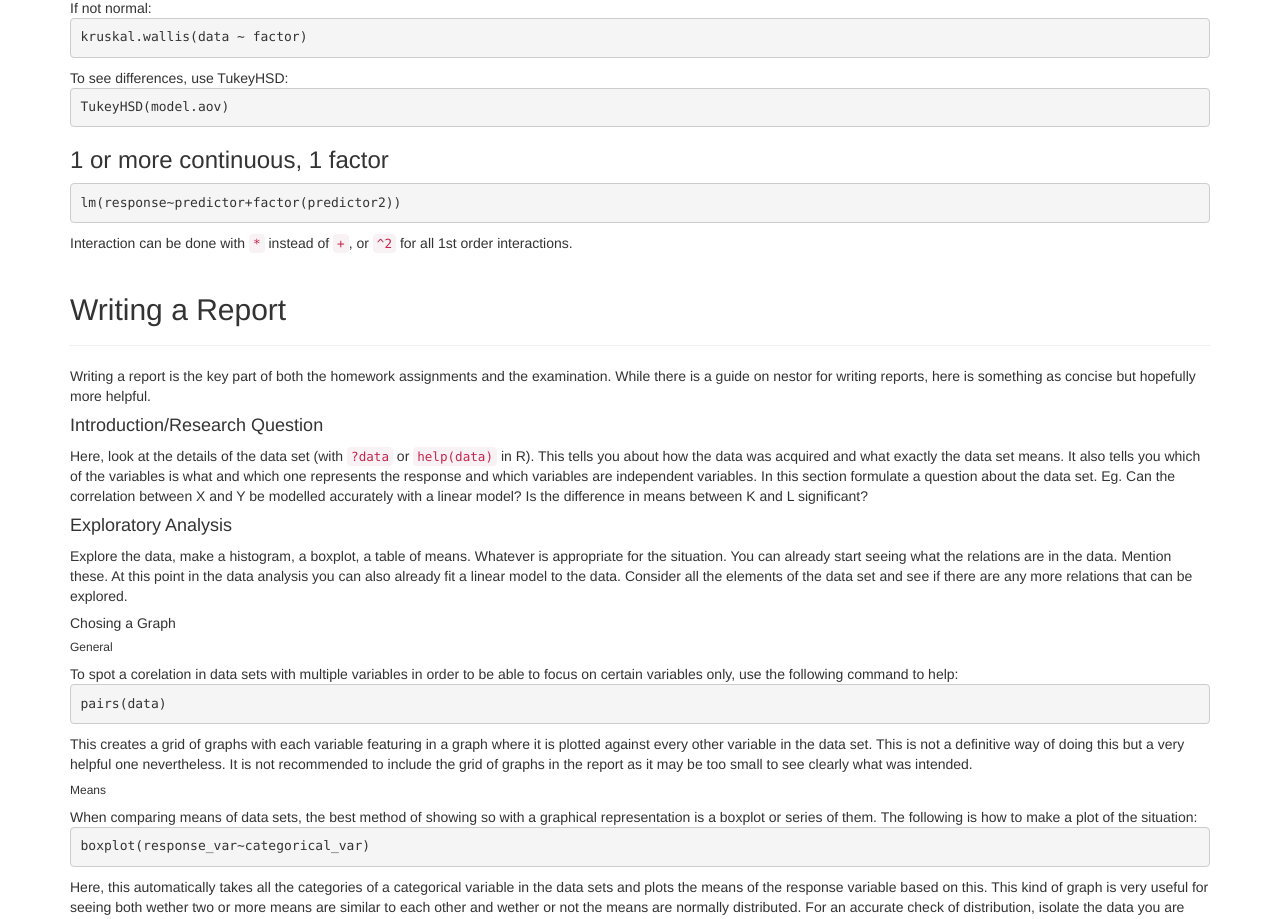
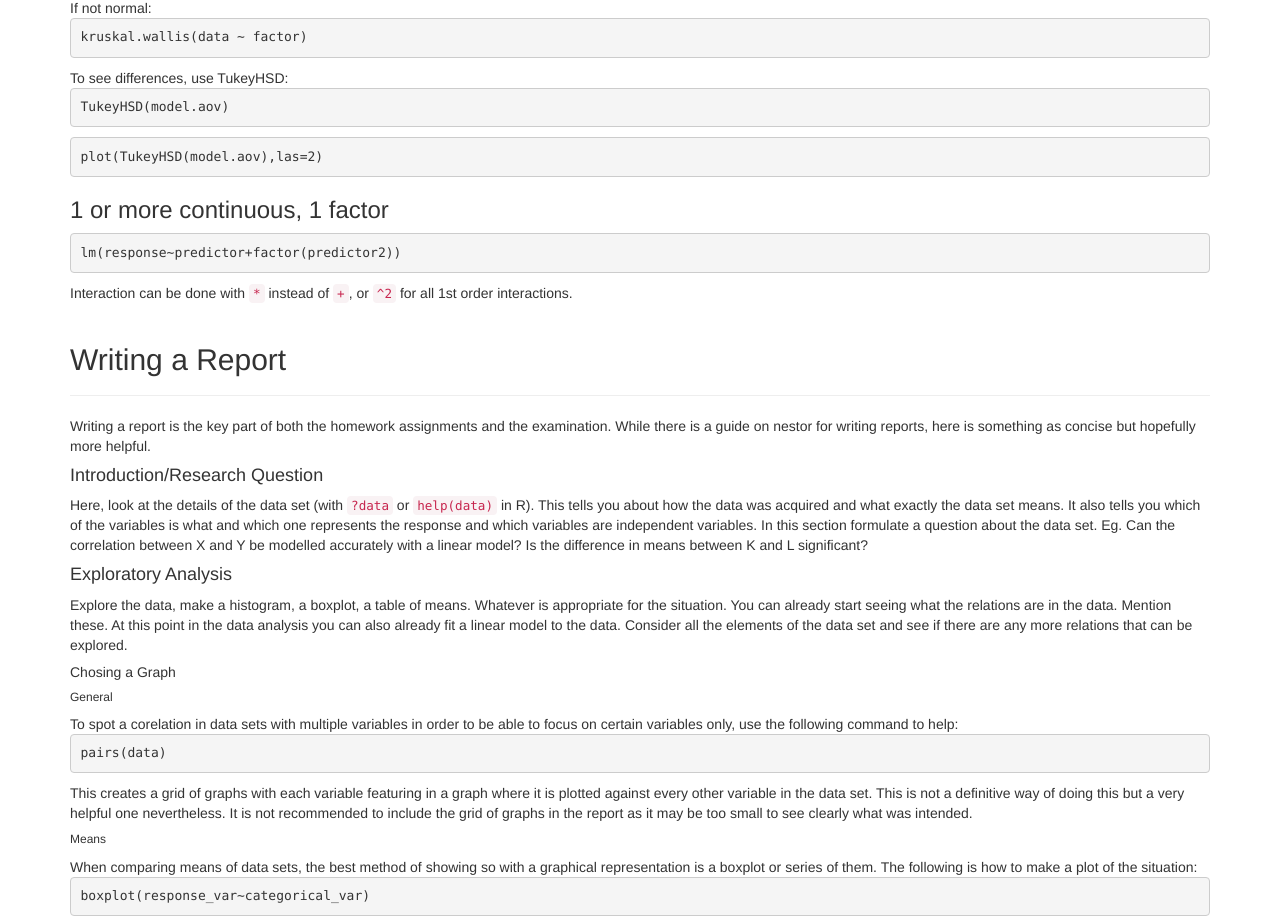
Before and after one commit to nickubels/StatisticsOverview, a plain HTML site: page index.html in a window 1280 px wide. Shown: the part 2575-3494 px from the top of the page. Drawn offline with nearby package versions, Linux system fonts and the light colour scheme.

Commit message:
Added TukeyHSD plot

```diff
--- a/index.html
+++ b/index.html
@@ -144,6 +144,7 @@
 		<pre>kruskal.wallis(data ~ factor)</pre>
 		To see differences, use TukeyHSD:
 		<pre>TukeyHSD(model.aov)</pre>
+		<pre>plot(TukeyHSD(model.aov),las=2)</pre>
 		<h3>1 or more continuous, 1 factor</h3>
 		<pre>lm(response~predictor+factor(predictor2))</pre>
 		Interaction can be done with <code>*</code> instead of <code>+</code>, or <code>^2</code> for all 1st order interactions.
```
